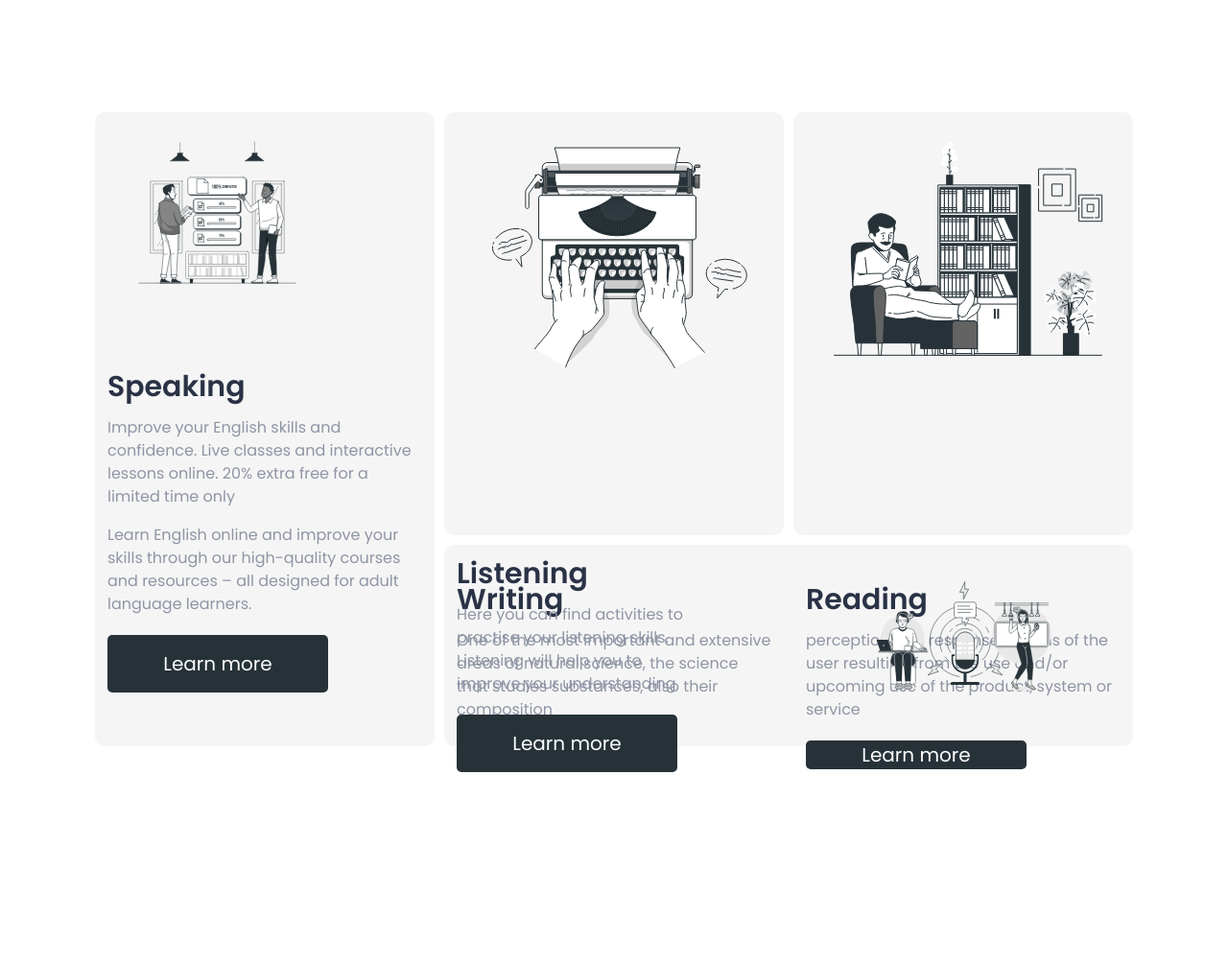
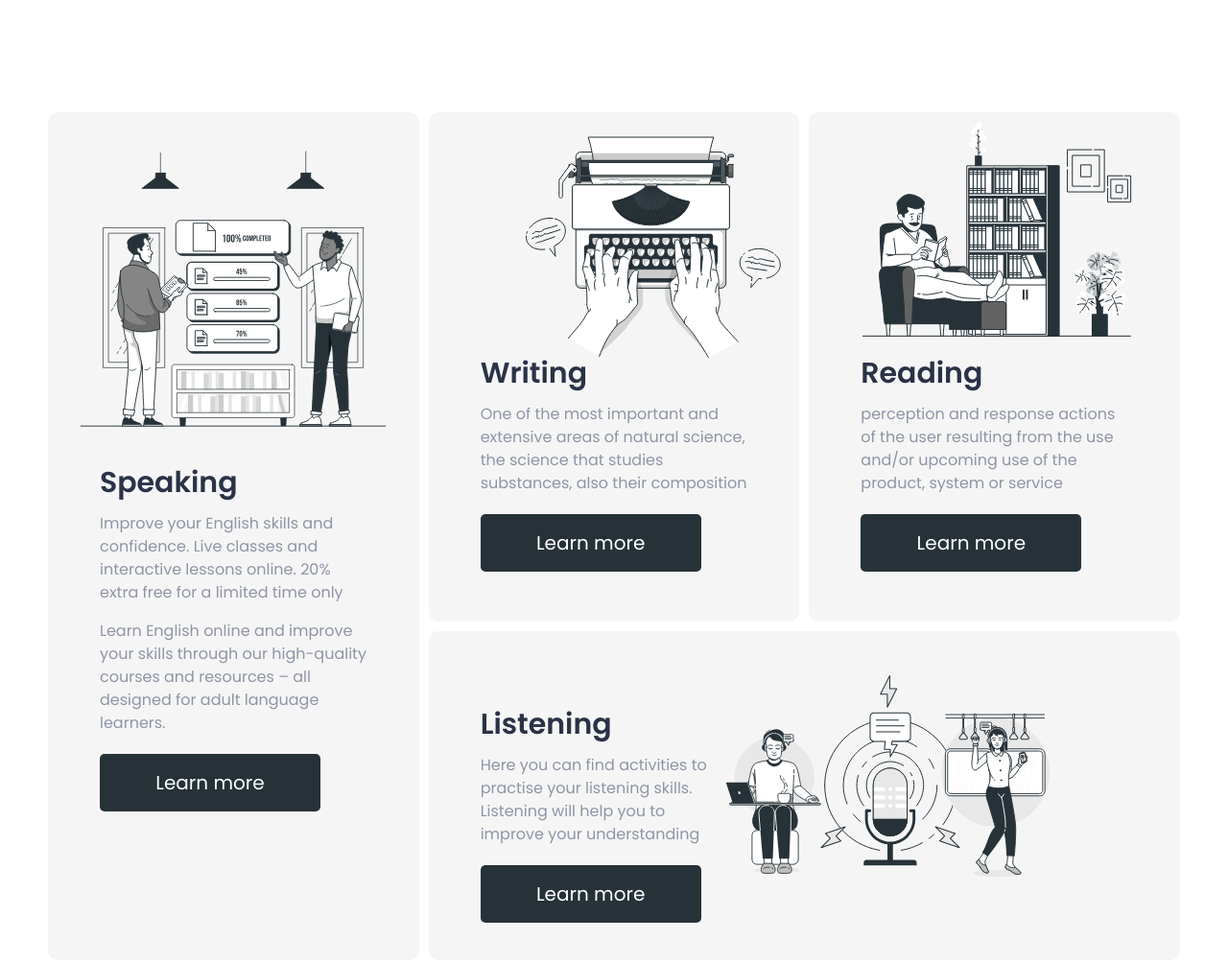
Before and after one commit to Deadusik/Britlex, a website: page index.html in a window 1280 px wide. Shown: the part 1040-2044 px from the top of the page at 96% size. Drawn offline with Linux system fonts and the light colour scheme.

Commit message:
update skills sections
adaptive update

```diff
--- a/scss/components/_skill_card.scss
+++ b/scss/components/_skill_card.scss
@@ -9,6 +9,10 @@
 
     @include lg {
         height: auto;
+    }
+
+    @include xl {
+        padding: 0 41px;
     }
 
     .skill-card__content {
@@ -152,6 +156,17 @@
         @include md {
             max-width: 185px;
         }
+
+        @include lg {
+            max-width: 260px;
+        }
+
+        @include xl {
+            max-width: 360px;
+            top: 0;
+            left: auto;
+            right: auto;
+        }
     }
 }
 
@@ -161,11 +176,6 @@
 
     .skill-card__content {
         position: relative;
-
-        @include xl {
-            padding-top: 40px;
-            padding-top: 278px;
-        }
     }
 
     .skill-card__picture {
@@ -177,9 +187,9 @@
 
         @include xl {
             max-width: 293px;
-            position: absolute;
-            top: 0;
-            right: 0;
+            top: -2%;
+            left: 15%;
+            right: auto;
         }
     }
 
@@ -194,13 +204,7 @@
     @extend %skill-card;
     grid-area: reading;
 
-    .skill-card__content {
-
-        @include xl {
-            padding-top: 40px;
-            padding-top: 278px;
-        }
-    }
+    .skill-card__content {}
 
     .skill-card__picture {
 
@@ -211,20 +215,15 @@
 
         @include xl {
             max-width: 371px;
-            position: absolute;
-            top: 20px;
-            left: 0;
+            top: 0;
+            right: auto;
+            left: -9%;
         }
     }
 
     .skill-card__info {
         display: flex;
         flex-direction: column;
-
-        @include xl {
-            height: 100%;
-            justify-content: space-between;
-        }
     }
 }
 
@@ -255,6 +254,10 @@
         @include bp(860px) {
             right: 10%;
         }
+
+        @include xl {
+            max-width: 382px;
+        }
     }
 
     .skill-card__text {
--- a/scss/components/sections/_skills.scss
+++ b/scss/components/sections/_skills.scss
@@ -38,10 +38,14 @@
             height: 894px;
             gap: 10px;
             grid-template-columns: repeat(3, 1fr);
-            grid-template-rows: 441px 210px;
+            grid-template-rows: 441px 241px;
             grid-template-areas:
                 "speaking writing reading"
                 "speaking listening listening";
         }
+
+        @include xl {
+            grid-template-rows: 531px 343px;
+        }
     }
 }
```
Also changed, not shown: css/index.css.
